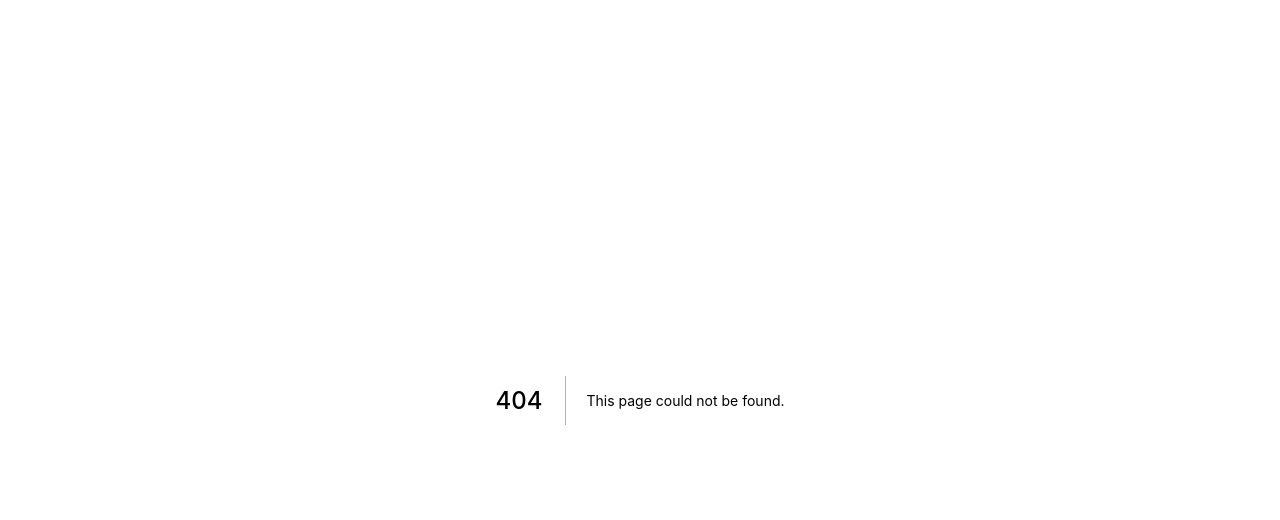
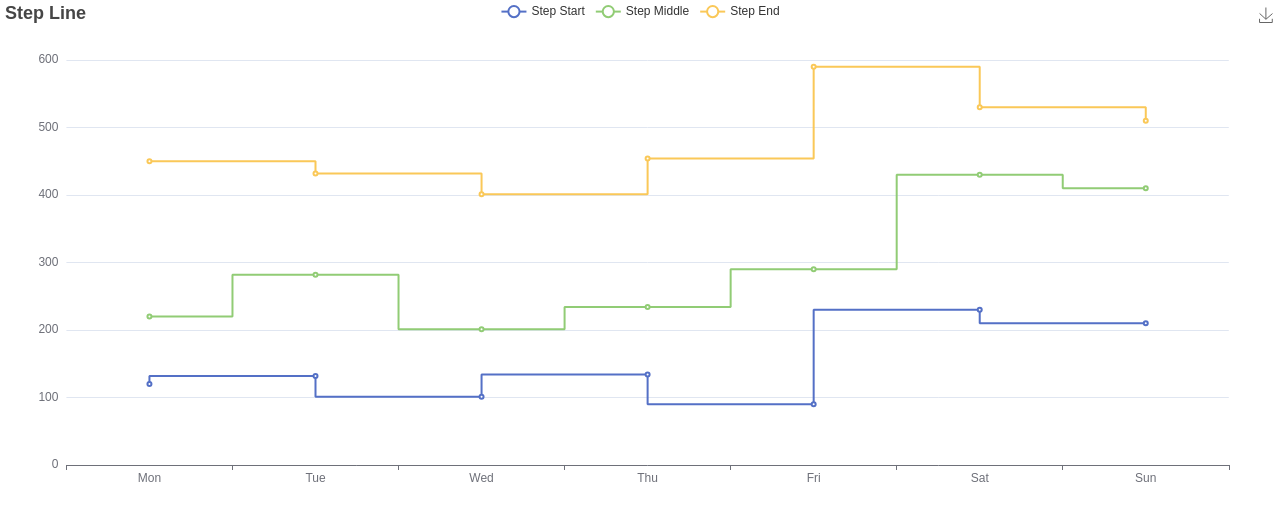
Before and after one commit to hbarve1/charts-and-graphs, a Next.js app: page /echarts/line/step-line in a window 1280 px wide. Before the commit this address had no page. Shown: the top 520 px of the page. Built offline with nearby package versions, Linux system fonts and the light colour scheme.

Commit message:
echarts/line/step-line

```diff
--- /dev/null
+++ b/pages/echarts/line/step-line.js
@@ -0,0 +1,68 @@
+/** @format */
+
+import ReactECharts from "../../../components/echarts/ReactECharts";
+
+const option = {
+  title: {
+    text: "Step Line",
+  },
+  tooltip: {
+    trigger: "axis",
+  },
+  legend: {
+    data: ["Step Start", "Step Middle", "Step End"],
+  },
+  grid: {
+    left: "3%",
+    right: "4%",
+    bottom: "3%",
+    containLabel: true,
+  },
+  toolbox: {
+    feature: {
+      saveAsImage: {},
+    },
+  },
+  xAxis: {
+    type: "category",
+    data: ["Mon", "Tue", "Wed", "Thu", "Fri", "Sat", "Sun"],
+  },
+  yAxis: {
+    type: "value",
+  },
+  series: [
+    {
+      name: "Step Start",
+      type: "line",
+      step: "start",
+      data: [120, 132, 101, 134, 90, 230, 210],
+    },
+    {
+      name: "Step Middle",
+      type: "line",
+      step: "middle",
+      data: [220, 282, 201, 234, 290, 430, 410],
+    },
+    {
+      name: "Step End",
+      type: "line",
+      step: "end",
+      data: [450, 432, 401, 454, 590, 530, 510],
+    },
+  ],
+};
+
+const Echarts = () => {
+  return (
+    <div>
+      <ReactECharts
+        option={option}
+        style={{
+          height: "500px",
+        }}
+      />
+    </div>
+  );
+};
+
+export default Echarts;
```
